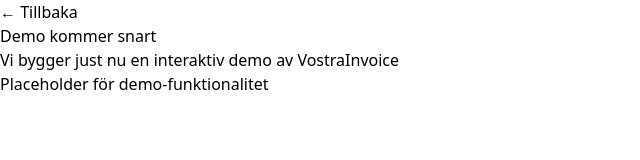
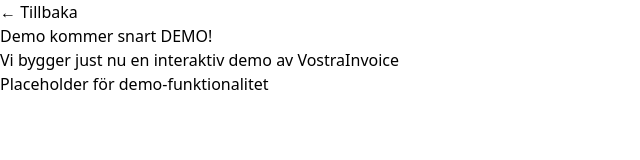
Before and after one commit to rcn123/vostra-invoice-web, a React app in the folder frontend/: page /vostra-invoice/demo in a window 1280 px wide. Shown: the top 160 px of the page, without its empty margins (0-640 px from the left). Built offline with nearby package versions, Linux system fonts and the light colour scheme; the HTML template or start-up script is replaced by a standard one.

Commit message:
clearer dempo message

```diff
--- a/frontend/src/pages/DemoPage.jsx
+++ b/frontend/src/pages/DemoPage.jsx
@@ -10,7 +10,7 @@
 
         <div className="bg-white rounded-lg shadow-md p-12 text-center">
           <h1 className="text-4xl font-bold text-gray-900 mb-4">
-            Demo kommer snart
+            Demo kommer snart DEMO!
           </h1>
           <p className="text-xl text-gray-600 mb-8">
             Vi bygger just nu en interaktiv demo av VostraInvoice
```
